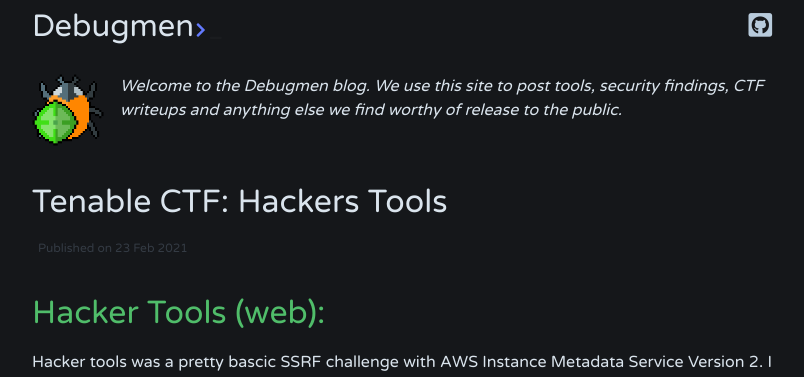
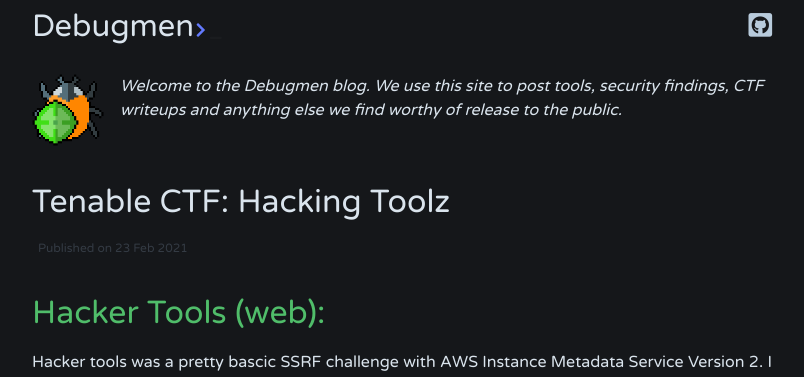
Before and after one commit to debugmen/debugmen.github.io, a Jekyll site: the page built from _posts/2021-02-23-hacker_tools.md, in a window 1280 px wide and 900 px high. Shown: the top 377 px of the window, without its empty margins (238-1042 px from the left). Built offline with Jekyll 4.4.1, drawn with Linux system fonts in a browser that asks for light colours.

Commit message:
Fixed title

```diff
--- a/_posts/2021-02-23-hacker_tools.md
+++ b/_posts/2021-02-23-hacker_tools.md
@@ -1,7 +1,7 @@
 ---
 layout: post
 author: Etch
-title:  "Tenable CTF: Hackers Tools"
+title:  "Tenable CTF: Hacking Toolz"
 date:   2021-02-23 18:32:53 -0500
 categories: CTF-writeup
 ctf-category: WEB
```
